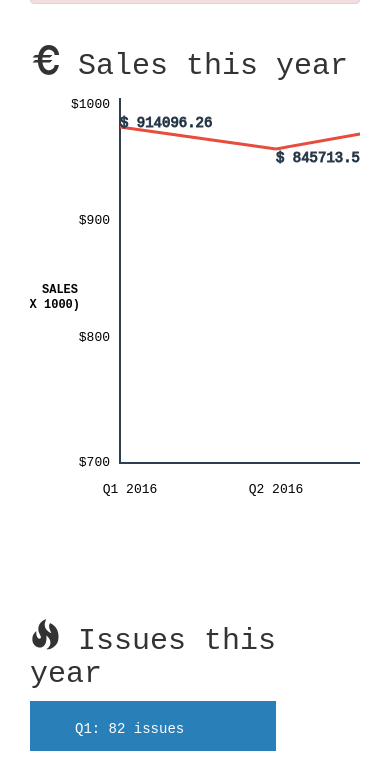
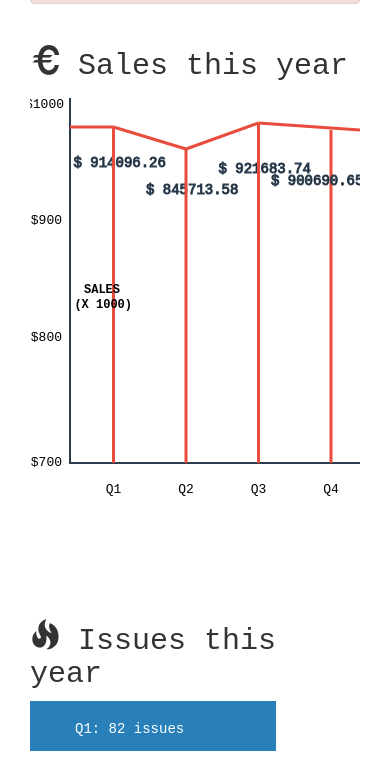
Before and after one commit to trystian1/dashboard-project, a website: page app/index.html at #/keymetrics in a window 390 px wide. Shown: the part 764-1523 px from the top of the page. Drawn offline with nearby package versions, Linux system fonts and the light colour scheme; some packages are replaced by stand-ins of ours; files that its build step writes are made by us from their sources.

Commit message:
made the graph responsive

```diff
--- a/app/scripts/controllers/keymetrics.js
+++ b/app/scripts/controllers/keymetrics.js
@@ -19,6 +19,12 @@ angular.module('dashboardProjectApp')
       this.issuesQ2Length = 0;
       this.issuesQ3Length = 0;
       this.issuesQ4Length = 0;
+
+      this.screenWidth = $('.line-graph-wrap').width() - 40;
+
+      $(window).on('resize', function() {
+        _this.screenWidth = $('.line-graph-wrap').width() - 40;
+      });
 
       metricsService.pollQuarterSales();
       metricsService.pollIssues();
--- a/app/scripts/services/metricsservice.js
+++ b/app/scripts/services/metricsservice.js
@@ -50,10 +50,10 @@ angular.module('dashboardProjectApp')
     }
 
     this.cancelRequests = function() {
-      console.log('cancel requestssss', this.salesTimeout, this.issuesTimeout);
       $timeout.cancel(this.salesTimeout)
       $timeout.cancel(this.issuesTimeout)
     }
+
     this.convertCSV = function(csv) {
         var lines = csv.split("\n");
         var array = [];
--- a/app/styles/main.css
+++ b/app/styles/main.css
@@ -127,6 +127,12 @@ body {
   margin: 0!important;
 }
 
+#map {
+  width: 100%;
+  height: 400px;
+  background-color: grey;
+}
+
 
 .countryInfo {
   display: inline-block;
@@ -184,7 +190,7 @@ body {
 
 .graph {
   height: 500px;
-  width: 800px;
+  width: 100%;
 }
 
 .graph .grid {
--- a/app/views/key-metrics.html
+++ b/app/views/key-metrics.html
@@ -32,42 +32,90 @@
 
 
 
- <div class="col-md-5 col-xs-12 col-sm-12">
+ <div class="col-md-5 col-xs-12 col-sm-12 line-graph-wrap">
   <h2><i class="glyphicon glyphicon-euro"></i> Sales this year </h2>
   <!-- <div class=""> -->
   <div class="graph-wrap">
     <svg class="graph">
       <g class="grid x-grid">
-        <line x1="90" x2="90" y1="5" y2="371"></line>
+        <line x1="40" x2="40" y1="5" y2="371"></line>
       </g>
       <g class="grid y-grid">
-        <line x1="90" x2="570" y1="370" y2="370"></line>
+        <line x1="40" ng-attr-x2="{{keymetric.screenWidth + 40}}" y1="370" y2="370"></line>
       </g>
       <g class="grid x-grid line-graph">
-        <line x1="90" x2="246" ng-attr-y1={{keymetric.q1Position}} ng-attr-y2={{keymetric.q2Position}}></line>
-        <text x="90" ng-attr-y="{{keymetric.q1Position}}">$ {{keymetric.q1TotalSales}}</text>
-        <line x1="246" x2="392" ng-attr-y1={{keymetric.q2Position}} ng-attr-y2={{keymetric.q3Position}}></line>
-        <text x="246" ng-attr-y="{{keymetric.q2Position + 13}}">$ {{keymetric.q2TotalSales}}</text>
-        <line x1="392" x2="538" ng-attr-y1={{keymetric.q3Position}} ng-attr-y2={{keymetric.q4Position}}></line>
-        <text x="392" ng-attr-y="{{keymetric.q3Position}}">$ {{keymetric.q3TotalSales}}</text>
-        <line x1="538" x2="570" ng-attr-y1={{keymetric.q4Position}} ng-attr-y2={{keymetric.q4Position}}></line>
-        <text x="538" ng-attr-y="{{keymetric.q4Position - 5}}">$ {{keymetric.q4TotalSales}}</text>
+        <line
+        x1="40"
+        ng-attr-x2="{{keymetric.screenWidth * ((keymetric.screenWidth * 0.15) / keymetric.screenWidth) + 40}}"
+        ng-attr-y1={{keymetric.q1Position}}
+        ng-attr-y2={{keymetric.q1Position}}></line>
+
+
+        <text ng-attr-x="{{keymetric.screenWidth * ((keymetric.screenWidth * 0.15) / keymetric.screenWidth)}}" ng-attr-y="{{keymetric.q1Position + 40}}">$ {{keymetric.q1TotalSales}}</text>
+
+        <line
+        ng-attr-x1="{{keymetric.screenWidth * ((keymetric.screenWidth * 0.15) / keymetric.screenWidth) + 40}}"
+        ng-attr-x2="{{keymetric.screenWidth * ((keymetric.screenWidth * 0.40) / keymetric.screenWidth) + 40}}"
+        ng-attr-y1={{keymetric.q1Position}}
+        ng-attr-y2={{keymetric.q2Position}}></line>
+
+        <line class="pointer"
+        x1="{{keymetric.screenWidth * ((keymetric.screenWidth * 0.15) / keymetric.screenWidth) + 40}}"
+        ng-attr-x2="{{keymetric.screenWidth * ((keymetric.screenWidth * 0.15) / keymetric.screenWidth) + 40}}"
+        ng-attr-y1={{keymetric.q1Position}}
+        ng-attr-y2=370></line>
+
+        <text ng-attr-x="{{keymetric.screenWidth * ((keymetric.screenWidth * 0.40) / keymetric.screenWidth)}}" ng-attr-y="{{keymetric.q2Position + 45}}">$ {{keymetric.q2TotalSales}}</text>
+
+        <line
+        ng-attr-x1="{{keymetric.screenWidth * ((keymetric.screenWidth * 0.40) / keymetric.screenWidth) + 40}}"
+        ng-attr-x2="{{keymetric.screenWidth * ((keymetric.screenWidth * 0.65) / keymetric.screenWidth) + 40}}"
+        ng-attr-y1={{keymetric.q2Position}}
+        ng-attr-y2={{keymetric.q3Position}}></line>
+
+        <line class="pointer"
+        x1="{{keymetric.screenWidth * ((keymetric.screenWidth * 0.40) / keymetric.screenWidth) + 40}}"
+        ng-attr-x2="{{keymetric.screenWidth * ((keymetric.screenWidth * 0.40) / keymetric.screenWidth) + 40}}"
+        ng-attr-y1={{keymetric.q2Position}}
+        ng-attr-y2=370></line>
+
+        <text ng-attr-x="{{keymetric.screenWidth * ((keymetric.screenWidth * 0.65) / keymetric.screenWidth)}}" ng-attr-y="{{keymetric.q3Position + 50}}">$ {{keymetric.q3TotalSales}}</text>
+
+      <line class="pointer"
+        x1="{{keymetric.screenWidth * ((keymetric.screenWidth * 0.65) / keymetric.screenWidth) + 40}}"
+        ng-attr-x2="{{keymetric.screenWidth * ((keymetric.screenWidth * 0.65) / keymetric.screenWidth) + 40}}"
+        ng-attr-y1={{keymetric.q3Position}}
+        ng-attr-y2=370></line>
+
+        <line
+        ng-attr-x1="{{keymetric.screenWidth * ((keymetric.screenWidth * 0.65) / keymetric.screenWidth) + 40}}"
+        ng-attr-x2="{{keymetric.screenWidth * ((keymetric.screenWidth) / keymetric.screenWidth) + 40}}"
+        ng-attr-y1={{keymetric.q3Position}}
+        ng-attr-y2={{keymetric.q4Position}}></line>
+      <line class="pointer"
+        x1="{{keymetric.screenWidth * ((keymetric.screenWidth * 0.90) / keymetric.screenWidth) + 40}}"
+        ng-attr-x2="{{keymetric.screenWidth * ((keymetric.screenWidth * 0.90) / keymetric.screenWidth) + 40}}"
+        ng-attr-y1={{keymetric.q4Position}}
+        ng-attr-y2=370></line>
+
+        <text ng-attr-x="{{keymetric.screenWidth * ((keymetric.screenWidth * 0.90) / keymetric.screenWidth) - 20}}"  ng-attr-y="{{keymetric.q4Position + 55}}">$ {{keymetric.q4TotalSales}}</text>
       </g>
 
+
     <g class="labels x-labels">
-      <text x="100" y="400">Q1 2016</text>
-      <text x="246" y="400">Q2 2016</text>
-      <text x="392" y="400">Q3 2016</text>
-      <text x="538" y="400">Q4 2016</text>
+      <text ng-attr-x="{{keymetric.screenWidth * ((keymetric.screenWidth * 0.15) / keymetric.screenWidth) + 40}}" y="400">Q1</text>
+      <text ng-attr-x="{{keymetric.screenWidth * ((keymetric.screenWidth * 0.40) / keymetric.screenWidth) + 40}}" y="400">Q2</text>
+      <text ng-attr-x="{{keymetric.screenWidth * ((keymetric.screenWidth * 0.65) / keymetric.screenWidth) + 40}}" y="400">Q3</text>
+      <text ng-attr-x="{{keymetric.screenWidth * ((keymetric.screenWidth * 0.90) / keymetric.screenWidth) + 40}}" y="400">Q4</text>
     </g>
 
       <g class="labels y-labels">
-        <text x="80" y="15">$1000</text>
-        <text x="80" y="131">$900</text>
-        <text x="80" y="248">$800</text>
-        <text x="80" y="373">$700</text>
-        <text x="48" y="200" class="label-title">Sales</text>
-        <text x="50" y="215" class="label-title">(x 1000)</text>
+        <text x="34" y="15">$1000</text>
+        <text x="32" y="131">$900</text>
+        <text x="32" y="248">$800</text>
+        <text x="32" y="373">$700</text>
+        <text x="90" y="200" class="label-title">Sales</text>
+        <text x="102" y="215" class="label-title">(x 1000)</text>
       </g>
     </svg>
   </div>
```
Also changed, not shown: app/dist/css/style.min.css, app/dist/js/script.js.
